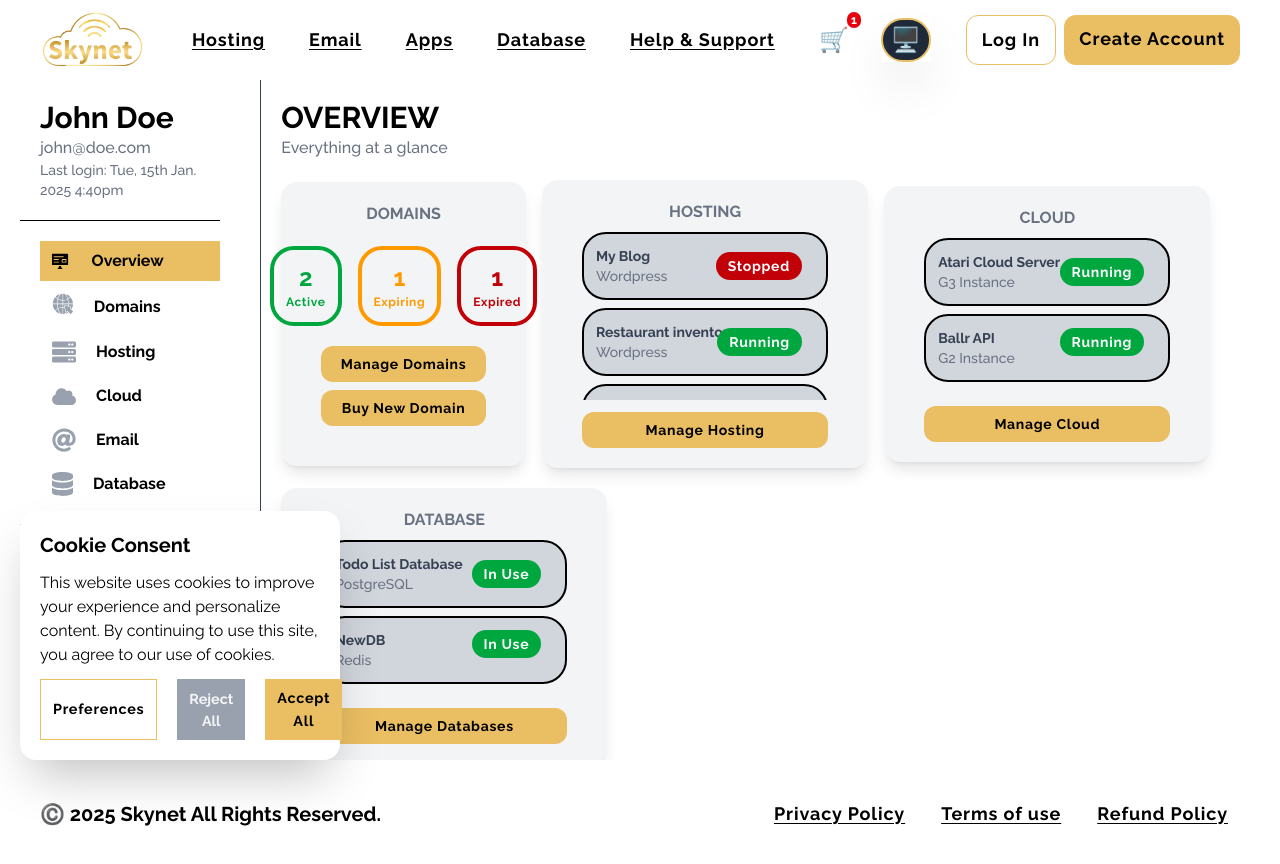
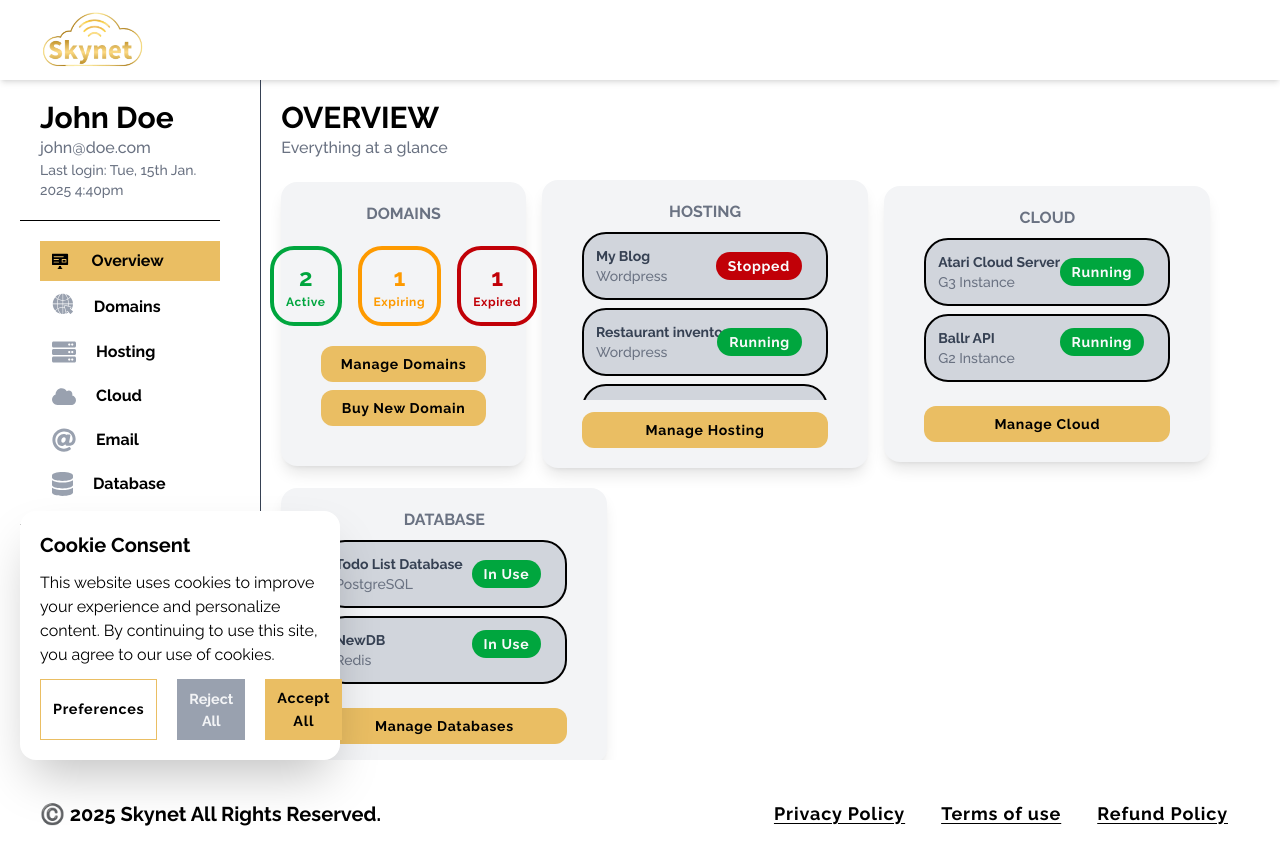
Before and after one commit to sapwavino/skynet_redesign_fe, a Vue app: page /dashboard in a window 1280 px wide. Shown: the top 864 px of the page. Built offline with nearby package versions, Linux system fonts and the light colour scheme; what vue3-marquee would draw is missing.

Commit message:
ADDED LAYOUTS FOR DASHBOARD & HOME PAGES

```diff
--- a/src/App.vue
+++ b/src/App.vue
@@ -1,26 +1,39 @@
 <script setup>
-import {RouterView} from 'vue-router'
+import {RouterView, useRoute} from 'vue-router'
 import NavBar from "@/components/NavBar.vue";
 import AnnouncementBanner from "@/components/AnnouncementBanner.vue";
 import CookieConsent from "@/components/CookieConsent.vue";
 import MyFooter from "@/components/MyFooter.vue";
-// import {useDarkMode} from "@/composables/useDarkMode.js";
-// import {onMounted} from "vue";
-//
-// const { setDarkMode } = useDarkMode(); // Access the function to set dark mode
-//
-// // Trigger dark mode when the component is mounted
-// onMounted(() => {
-//   setDarkMode()
-// });
+
+// Import your layouts
+import DefaultLayout from "@/layouts/DefaultLayout.vue";
+import DashboardLayout from "@/layouts/DashboardLayout.vue";
+import {computed} from "vue";
+
+const route = useRoute();
+
+// Define available layouts
+const layouts = {
+  DefaultLayout,
+  DashboardLayout,
+};
+
+// Get the layout dynamically from the matched component
+const layoutComponent = computed(() => {
+  return layouts[route.meta.layout] || DefaultLayout;
+});
 
 
 </script>
 
 <template>
   <announcement-banner></announcement-banner>
-  <nav-bar></nav-bar>
-  <RouterView/>
+<!--  <nav-bar :dashboard-nav="true"></nav-bar>-->
+
+  <component :is="layoutComponent">
+    <RouterView/>
+  </component>
+
   <MyFooter/>
   <CookieConsent/>
 </template>
--- a/src/assets/base.css
+++ b/src/assets/base.css
@@ -1,6 +1,6 @@
 /*BASE STYLES*/
 .navbar-base {
-    @apply w-full px-10 py-2 md:flex items-center justify-between hidden dark:bg-gray-900;
+    @apply w-full px-10 py-2 md:flex items-center justify-between hidden dark:bg-gray-900 shadow-md;
 }
 
 .mobile-nav {
--- a/src/components/NavBar.vue
+++ b/src/components/NavBar.vue
@@ -3,7 +3,13 @@ import ThemeDropdown from "@/components/ThemeDropdown.vue";
 
 export default {
   name: "NavBar",
-  components: {ThemeDropdown}
+  components: {ThemeDropdown},
+  props: {
+    dashboardNav: {
+      type: Boolean,
+      required: true
+    }
+  }
 }
 </script>
 
@@ -13,20 +19,21 @@ export default {
       <img src="../assets/img/Skynet%20Web%20Services%20Logo.png" alt="Logo" class="h-16"/>
     </router-link>
     <!--    <div></div>-->
-    <div class="flex items-center gap-x-5 font-bold">
+    <div class="flex items-center gap-x-5 font-bold" v-show="!dashboardNav">
       <a href="/#hosting" class="text-btn-base">Hosting</a>
       <a href="/#email" class="text-btn-base">Email</a>
       <a href="/#apps" class="text-btn-base">Apps</a>
       <a href="/#database" class="text-btn-base">Database</a>
       <router-link to="#" class="text-btn-base">Help & Support</router-link>
-      <router-link to="/cart" class="text-2xl p-3 relative hover:scale-125 transform transition-all duration-300 ease-in-out">
+      <router-link to="/cart"
+                   class="text-2xl p-3 relative hover:scale-125 transform transition-all duration-300 ease-in-out">
         🛒
         <div class="absolute top-0 right-0 bg-red-600 px-1 rounded-full text-xs text-white text-center">1</div>
       </router-link>
       <ThemeDropdown/>
 
     </div>
-    <div class="flex gap-x-2">
+    <div class="flex gap-x-2" v-show="!dashboardNav">
       <router-link to="/auth/login" class="border-btn-base" style="padding: 10px 15px">
         Log In
       </router-link>
--- /dev/null
+++ b/src/layouts/DashboardLayout.vue
@@ -0,0 +1,22 @@
+<script>
+import NavBar from "@/components/NavBar.vue";
+
+export default {
+  name: "DashboardLayout" ,
+  components: {NavBar}
+}
+</script>
+
+<template>
+  <div class="dashboard-layout">
+    <NavBar :dashboard-nav="true"/>
+    <main>
+      <slot />
+    </main>
+  </div>
+</template>
+
+
+<style scoped>
+
+</style>
--- /dev/null
+++ b/src/layouts/DefaultLayout.vue
@@ -0,0 +1,23 @@
+<script>
+import NavBar from "@/components/NavBar.vue";
+
+export default {
+  name: "DefaultLayout",
+  components: {NavBar}
+}
+</script>
+
+<template>
+  <div class="default-layout">
+    <NavBar :dashboard-nav="false"/>
+    <main>
+      <slot/>
+    </main>
+    <footer>Default Footer</footer>
+  </div>
+</template>
+
+
+<style scoped>
+
+</style>
--- a/src/router/index.js
+++ b/src/router/index.js
@@ -7,10 +7,12 @@ const router = createRouter({
             path: '/',
             name: 'home',
             component: () => import('../views/HomeView.vue'),
+            meta: { layout: "DefaultLayout" }, // Assign layout
         },
         {
             path: '/dashboard',
             component: () => import('../views/DashboardView.vue'),
+            meta: { layout: "DashboardLayout" }, // Assign layout
             children: [
                 {
                     path: '',
--- a/src/views/DashboardView.vue
+++ b/src/views/DashboardView.vue
@@ -2,6 +2,10 @@
 export default {
   name: "Dashboard"
 }
+</script>
+
+<script setup>
+defineProps({ layout: "DashboardLayout" });
 </script>
 
 <template>
--- a/src/views/HomeView.vue
+++ b/src/views/HomeView.vue
@@ -17,6 +17,8 @@ onMounted(() => {
     nextTick(() => window?.document?.getElementById(section)?.scrollIntoView())
   }
 })
+
+defineProps({ layout: "DefaultLayout" });
 </script>
 
 <template>
```
